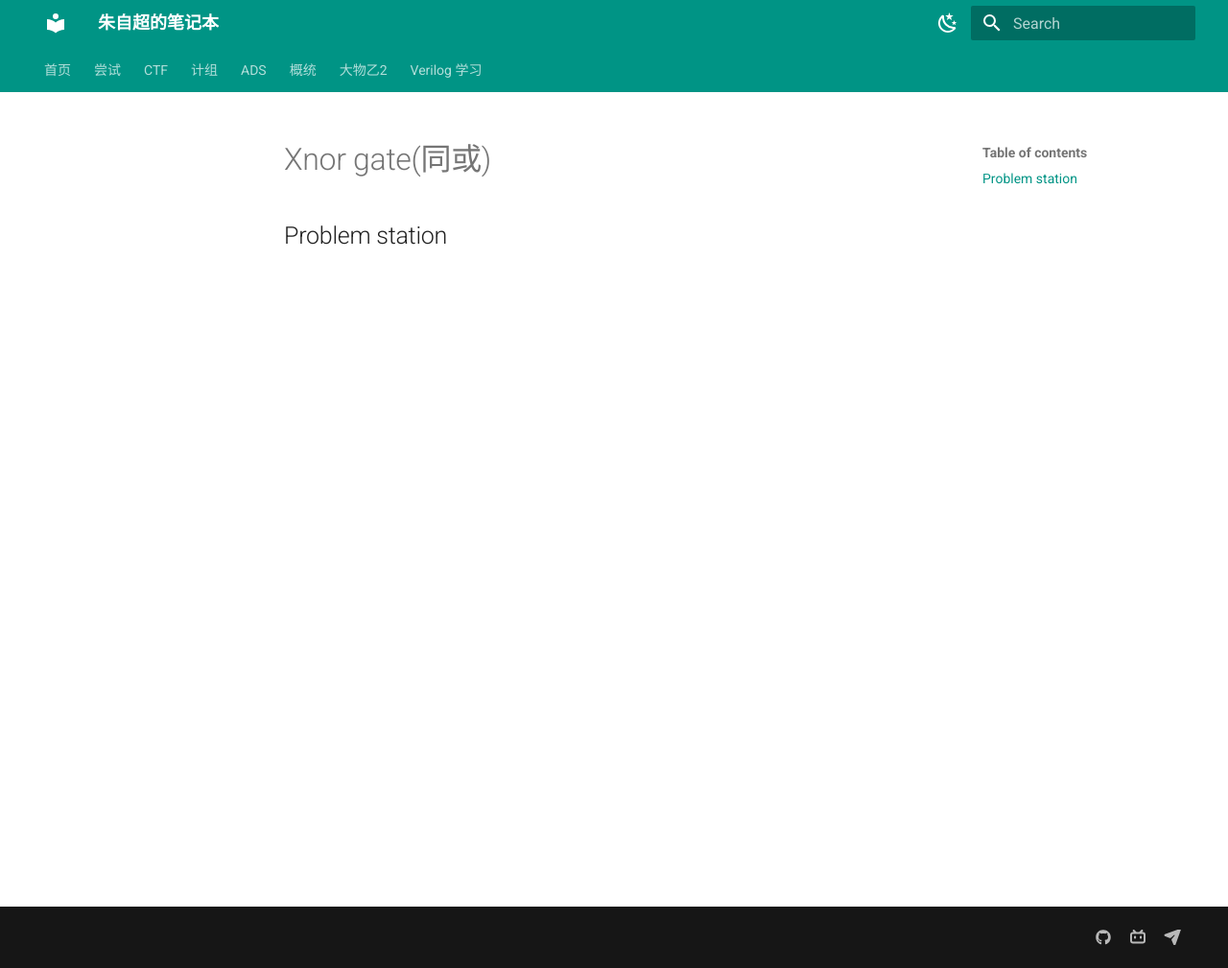
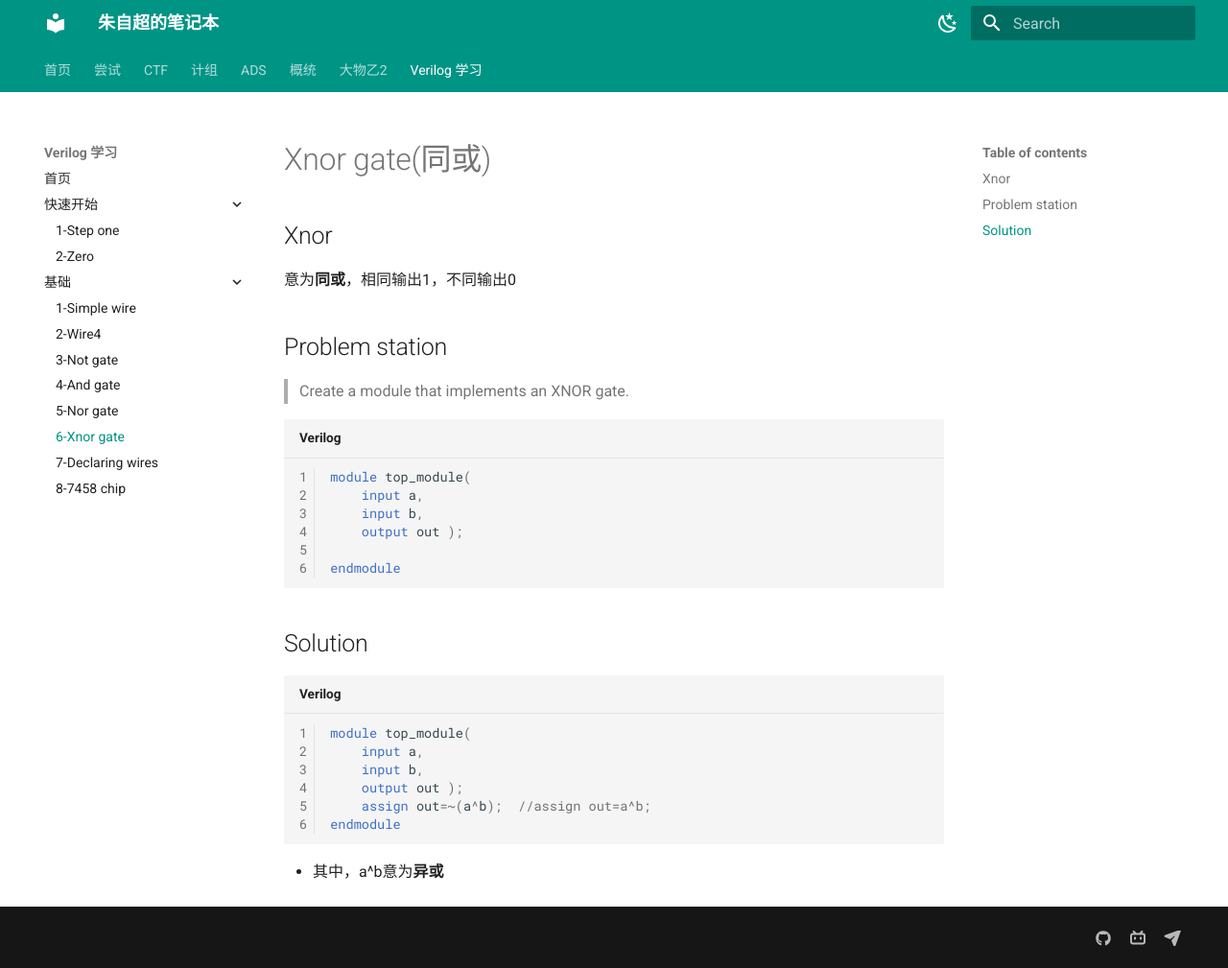
Before and after one commit to ZichaoZhu/zichaozhu.github.io, an MkDocs documentation site: the page built from docs/blog/verilog/Basic/6-Xnor gate.md, in a window 1280 px wide and 1009 px high. Shown: the whole window at 96% size. Built offline with MkDocs 1.6.1 and Material for MkDocs 9.7.7, drawn with Linux system fonts in a browser that asks for light colours.

Commit message:
基础部分完成

````diff
--- a/docs/blog/verilog/Basic/6-Xnor gate.md
+++ b/docs/blog/verilog/Basic/6-Xnor gate.md
@@ -1,3 +1,31 @@
 # Xnor gate(同或)
 
+## Xnor
+
+意为**同或**，相同输出1，不同输出0
+
 ## Problem station
+
+>  Create a module that implements an XNOR gate.
+
+```verilog
+module top_module(
+    input a,
+    input b,
+    output out );
+
+endmodule
+```
+
+## Solution
+
+```verilog
+module top_module(
+    input a,
+    input b,
+    output out );
+    assign out=~(a^b);	//assign out=a^b;
+endmodule
+```
+
+* 其中，a^b意为**异或**
--- a/mkdocs.yml
+++ b/mkdocs.yml
@@ -34,6 +34,11 @@ nav:
       - 3-Not gate: blog/verilog/Basic/3-Not gate.md
       - 4-And gate: blog/verilog/Basic/4-And gate.md
       - 5-Nor gate: blog/verilog/Basic/5-Nor gate.md
+      - 6-Xnor gate: blog/verilog/Basic/6-Xnor gate.md
+      - 7-Declaring wires: blog/verilog/Basic/7-Declaring wires.md
+      - 8-7458 chip: blog/verilog/Basic/8-7458 chip.md
+
+
 
 theme:
   name: material
````
Also changed, not shown: docs/blog/verilog/Basic/7-Declaring wires.md (added, +65 -0 lines), docs/blog/verilog/Basic/8-7458 chip.md (added, +31 -0 lines), docs/blog/verilog/Basic/assets/image-20240827124958871.png (added), docs/blog/verilog/Basic/assets/image-20240827125559403.png (added), docs/blog/verilog/Basic/assets/image-20240827130658281.png (added).
